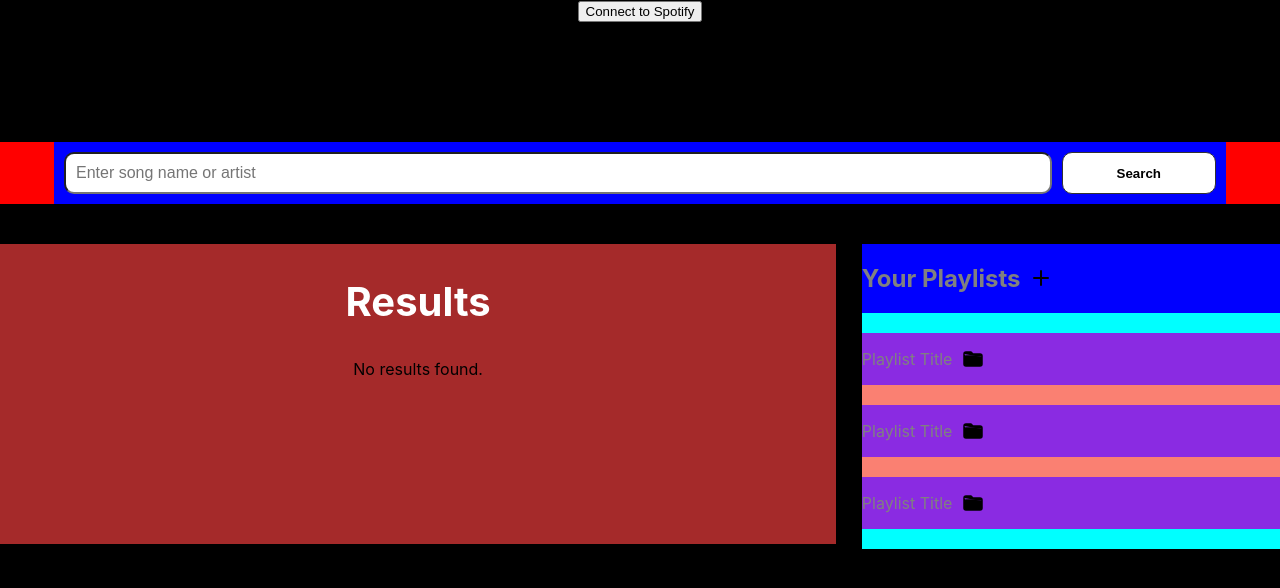
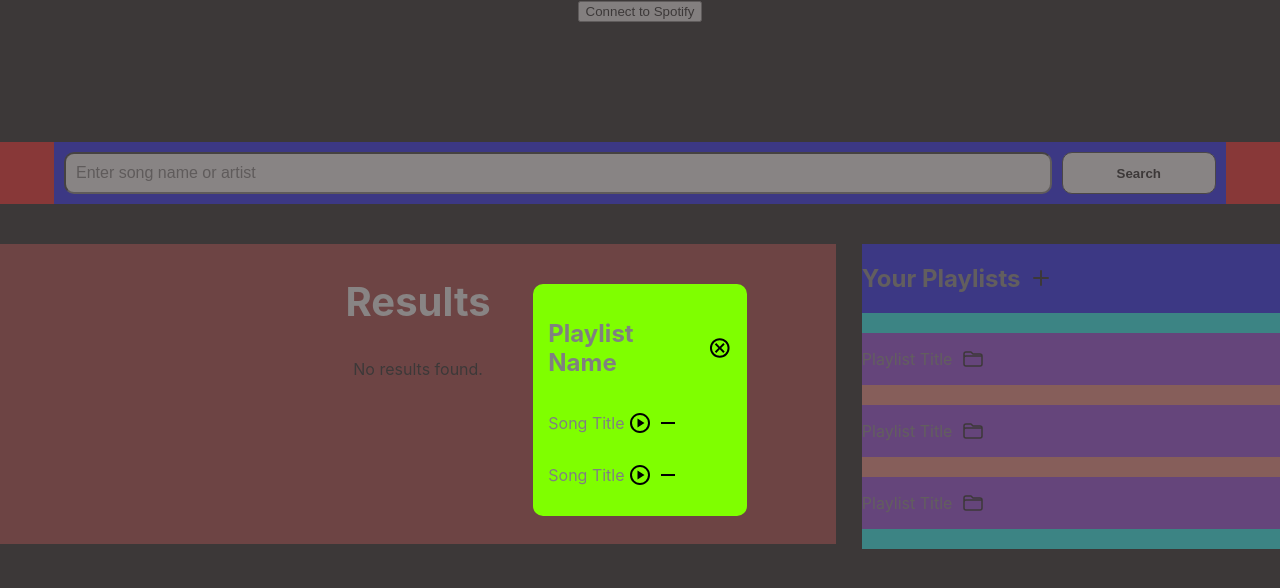
Before and after one commit to fivefootwan/playlistapp_practice, a React (Create React App) app: page / in a window 1280 px wide. Both pictures are taken after a click on the icon 972 px from the left and 358 px from the top of the page. Shown: the top 588 px of the page. Built offline with nearby package versions, Linux system fonts and the light colour scheme.

Commit message:
add modal showplaylist

```diff
--- a/src/assets/Icons.js
+++ b/src/assets/Icons.js
@@ -29,7 +29,7 @@ export function OpenIcon({ size = 24, color = "black", onClick }) {
         xmlns="http://www.w3.org/2000/svg"
         width={size}
         height={size}
-        fill="black"
+        fill="none"
         viewBox="0 0 24 24"
         stroke={color}
         style={{ cursor: 'pointer' }}
@@ -51,7 +51,7 @@ export function RemoveIcon ({ onClick }) {
       height="24px"
       viewBox="0 -960 960 960"
       width="24px"
-      fill="none"
+      fill="black"
       onClick={onClick}
       style={{ cursor: 'pointer' }}
       >
@@ -84,3 +84,21 @@ export function CloseIcon ({ onClick}) {
       </svg>
   )
 }
+
+export function PlayIcon ({ onClick}) {
+  return (
+    <svg
+    onClick={onClick}
+    xmlns="http://www.w3.org/2000/svg"
+    height="24px"
+    viewBox="0 -960 960 960"
+    width="24px"
+    fill="black"
+    style={{ cursor: 'pointer' }}
+    >
+
+      <path
+      d="m380-300 280-180-280-180v360ZM480-80q-83 0-156-31.5T197-197q-54-54-85.5-127T80-480q0-83 31.5-156T197-763q54-54 127-85.5T480-880q83 0 156 31.5T763-763q54 54 85.5 127T880-480q0 83-31.5 156T763-197q-54 54-127 85.5T480-80Zm0-80q134 0 227-93t93-227q0-134-93-227t-227-93q-134 0-227 93t-93 227q0 134 93 227t227 93Zm0-320Z"/>
+    </svg>
+  )
+}
--- /dev/null
+++ b/src/components/ModalShowPlaylist.js
@@ -0,0 +1,30 @@
+import React, { useState} from "react";
+import {PlusIcon, OpenIcon, RemoveIcon, CloseIcon, PlayIcon} from '../assets/Icons';
+import styles from './SearchResult.module.css'
+
+export default function ShowPlaylist({ onClose}) {
+    return (
+        <div className={styles.PopUpBackdrop}>
+            <div className={styles.ShowPlaylist}>
+                <div className={styles.PlaylistHeader}>
+                    <h2>Playlist Name</h2>
+                    <CloseIcon className={styles.CrossClose} onClick={onClose} />
+                </div>
+
+                <div className={styles.SongsinPlaylist}>
+                    <p>Song Title</p>
+                    <PlayIcon/>
+                    <RemoveIcon/>
+                </div>
+
+                <div className={styles.SongsinPlaylist}>
+                    <p>Song Title</p>
+                    <PlayIcon/>
+                    <RemoveIcon/>
+                </div>
+
+        </div>
+
+        </div>
+    )
+}
--- a/src/components/PlaylistManager.js
+++ b/src/components/PlaylistManager.js
@@ -1,11 +1,14 @@
 import React, {useState} from 'react';
 import ReactDOM from 'react-dom/client';
 import styles from './Playlist.module.css';
+import ShowPlaylist from './ModalShowPlaylist';
 import {PlusIcon, OpenIcon} from '../assets/Icons';
 import {ModalCreatePlaylist} from './ModalCreatePlaylist';
 
 function Playlist() {
     const [isModalOpen, setIsModalOpen] = useState(false);
+    const [showModal, setShowModal] = useState(false);
+
 
     return (
         <div className={styles.PlaylistsContainer}>
@@ -31,7 +34,7 @@ function Playlist() {
                 <div className={styles.Playlist}>
                     <p>Playlist Title</p>
                     {/* <button className={styles.OpenPlaylist} type="button">Open Playlist</button> */}
-                    <OpenIcon onClick={() => console.log("Plus clicked!")} />
+                    <OpenIcon onClick={() => setShowModal(true)} />
                 </div>
 
                 <div className={styles.Playlist}>
@@ -47,7 +50,9 @@ function Playlist() {
                 </div>
 
             </div>
-
+            {showModal && (
+            <ShowPlaylist onClose={() => setShowModal(false)} />
+            )}
         </div>
     )
 
--- a/src/components/SearchResult.module.css
+++ b/src/components/SearchResult.module.css
@@ -35,17 +35,23 @@ margin: 10px 0;
   left: 0;
   width: 100%;
   height: 100%;
-  background: rgba(0,0,0,0.7); /* dim background */
+  background: rgba(86, 81, 81, 0.7); /* dim background */
   display: flex;
   justify-content: center;     /* center horizontally */
   align-items: center;         /* center vertically */
   z-index: 999;
 }
 
-.AddToPlayList{
+.ShowPlaylist, .AddToPlayList{
   background-color: chartreuse;
   border-radius: 10px;
   padding: 15px;
+}
+
+.PlaylistHeader, .SongsinPlaylist{
+  display: flex;
+  gap: 2%;
+  align-items: center;
 }
 
 .AddToPlaylistHeader{
```
